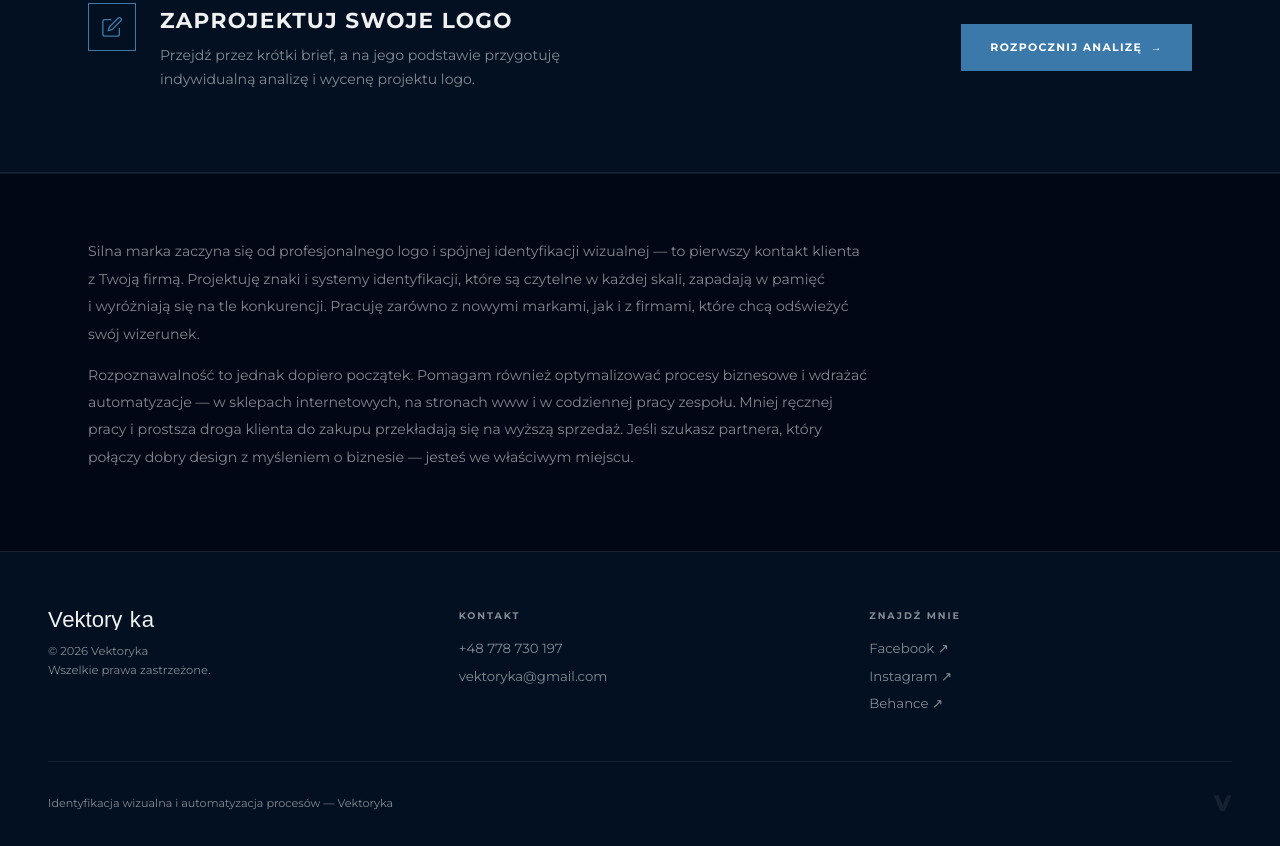
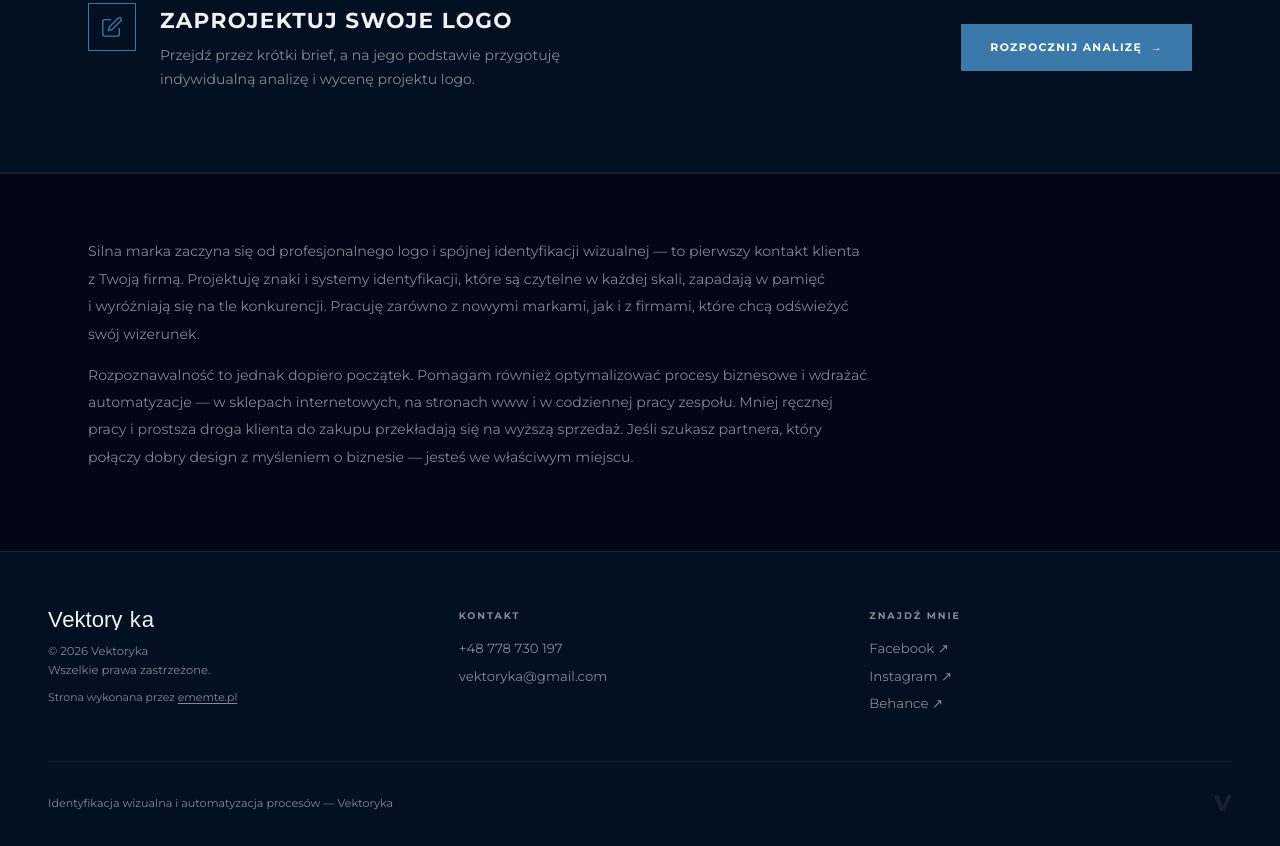
Before and after one commit to Vektoryka/vektoryka, a plain HTML site: page index.html in a window 1280 px wide. Shown: the part 5012-5858 px from the top of the page. Drawn offline with Linux system fonts and the light colour scheme; a web font is replaced by a local one.

Commit message:
feat(footer): add ememte.pl site credit

```diff
--- a/css/style.css
+++ b/css/style.css
@@ -1206,6 +1206,24 @@ footer {
   color: var(--muted);
 }
 
+.footer-credit {
+  margin-top: .6rem;
+  font-size: .68rem;
+  color: var(--muted);
+}
+
+.footer-credit a {
+  text-decoration: underline;
+  text-underline-offset: 2px;
+  transition: color var(--transition);
+}
+
+@media (hover: hover) {
+  .footer-credit a:hover {
+    color: var(--accent);
+  }
+}
+
 .f-col h5 {
   font-size: .6rem;
   font-weight: 700;
--- a/index.html
+++ b/index.html
@@ -515,6 +515,7 @@
           </text>
         </svg>
         <p class="footer-copy">© 2026 Vektoryka<br>Wszelkie prawa zastrzeżone.</p>
+        <p class="footer-credit">Strona wykonana przez <a href="https://ememte.pl" target="_blank" rel="noopener">ememte.pl</a></p>
       </div>
       <div class="f-col">
         <h5>Kontakt</h5>
```
Also changed, not shown: analiza.html (+1 -0 lines).
